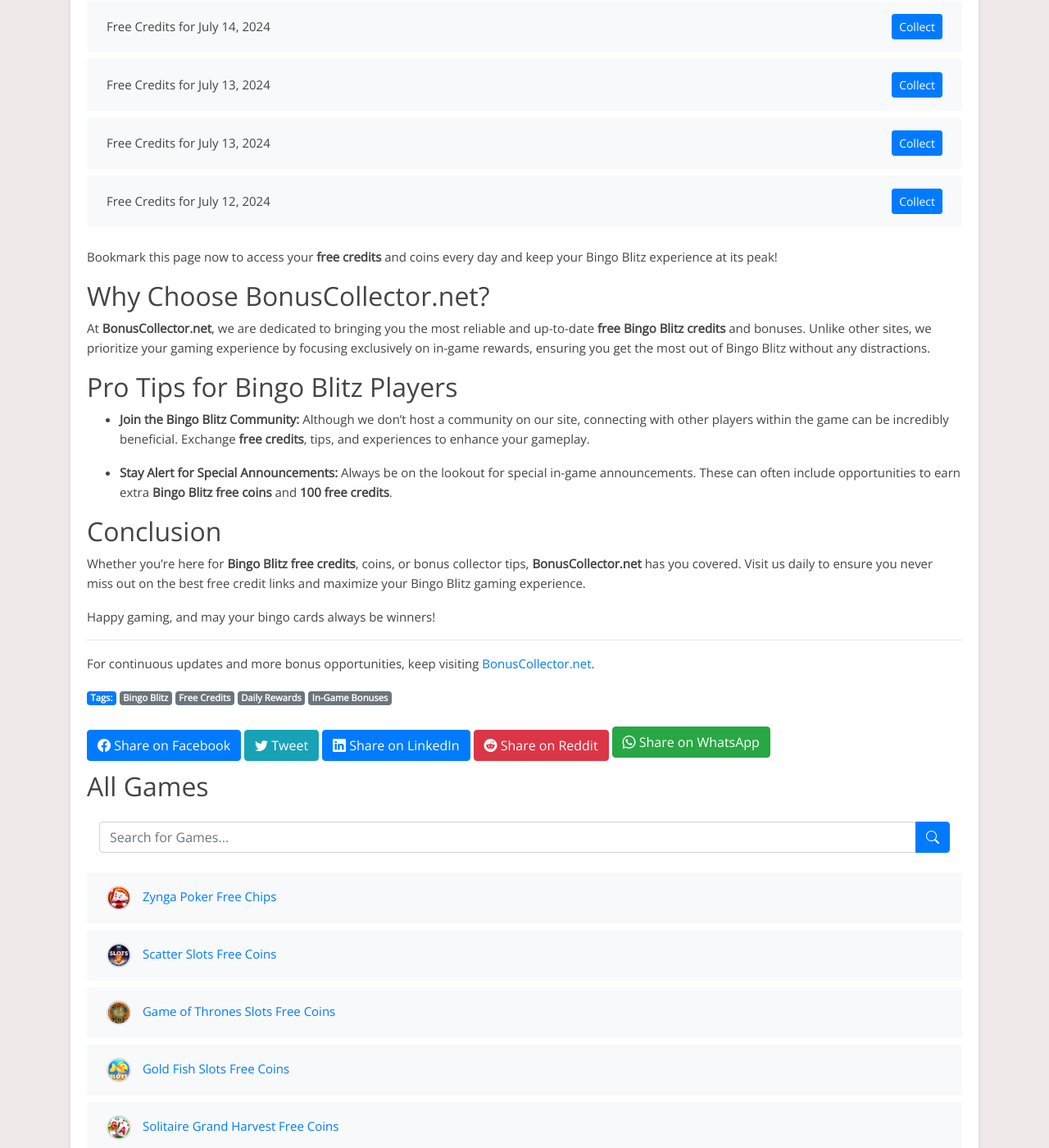
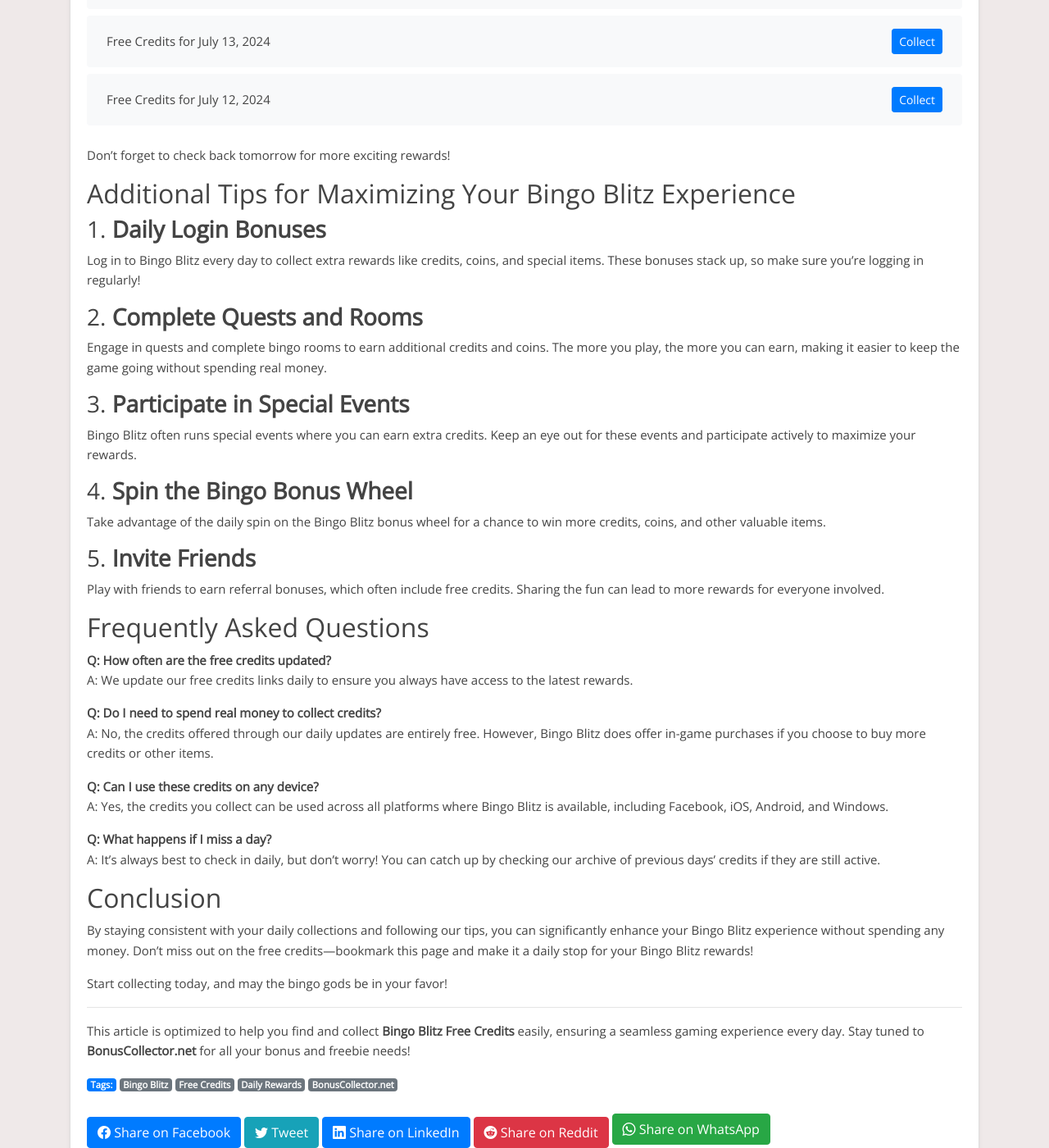
Before and after one commit to Prollad99/bs-net, a Jekyll site: the page built from _posts/2024-06-30-bingo-blitz.md, in a window 1280 px wide and 1400 px high, scrolled down 7743 px. Shown: the whole window at 82% size. Built offline with Jekyll 4.4.1, drawn with Linux system fonts in a browser that asks for light colours; nearby versions of some CDN libraries; comment, search, counter and statistics services are not loaded; some of the changed text lies outside the part shown.

Commit message:
Update 2024-06-30-bingo-blitz.md

```diff
--- a/_posts/2024-06-30-bingo-blitz.md
+++ b/_posts/2024-06-30-bingo-blitz.md
@@ -2,10 +2,10 @@
 layout: post
 title: "Bingo Blitz Free Credits: Today’s Free Links"
 date: 2024-06-30
-tags: [Bingo Blitz, Free Credits, Daily Rewards, In-Game Bonuses]
-description: "Unlock your Bingo Blitz free credits today! Explore our daily bonus collector tips, free coins, and exclusive rewards links to enhance your gameplay."
+tags: [Bingo Blitz, Free Credits, Daily Rewards, BonusCollector.net]
+author: BonusCollector.net
+description: "Stay updated with the latest Bingo Blitz Free Credits available daily. Collect your free credits and boost your gameplay experience!"
 lang: en
-author: "BonusCollector.net"
 permalink: /bingo-blitz-free-credits/
 image: /assets/images/bingo-blitz.webp
 include_file: bingo-blitz.html
@@ -13,51 +13,63 @@
 app_name: "Bingo Blitz Free Credits"
 ---
 
-Welcome to your ultimate hub for **Bingo Blitz free credits** and **Bingo Blitz bonus collector** strategies! Whether you're a seasoned player or new to the game, our daily updates ensure you never miss out on the latest **free Bingo Blitz credits**, coins, and rewards. Keep the fun going without spending a penny by bookmarking this page and checking back daily.
+Are you looking to maximize your Bingo Blitz experience without spending a dime? You're in the right place! Our daily updated list of **Bingo Blitz Free Credits** will ensure that you never miss out on the latest rewards. These credits are essential for purchasing bingo cards, boosting your gameplay, and enjoying all the exciting features Bingo Blitz has to offer.
 
-## How to Collect Bingo Blitz Free Credits and Coins
+## Why You Need Bingo Blitz Free Credits
 
-1. **Daily Rewards:**
-   - Don't miss out on your **free credits** by logging into Bingo Blitz every day. Collect your daily rewards and enhance your gameplay. Set a reminder to ensure you never skip a day!
+**Bingo Blitz Credits** are the primary in-game currency used to purchase bingo cards and other items necessary to play the game. Without enough credits, you won’t be able to fully enjoy the thrill of Bingo Blitz. Whether you're a seasoned player or just starting, collecting free credits daily can make a huge difference.
 
-2. **Special Events:**
-   - Participate in exclusive in-game events to unlock additional **Bingo Blitz free credits** and bonuses. These events often offer limited-time rewards that can give you a significant boost in your bingo journey.
+## How to Collect Free Credits Daily
 
-3. **Bingo Blitz Bonus Collector:**
-   - Use our **Bingo Blitz bonus collector** tips to maximize your daily rewards. We compile all the best strategies and links in one place, so you don't have to hunt them down.
+We update this page every day with the latest **Bingo Blitz Free Credits** links. Simply click on the links to claim your rewards instantly. It's quick, easy, and, best of all—completely free! Here’s how you can ensure you never miss a daily credit drop:
 
-4. **Gift Center & Daily Gifts:**
-   - The **Bingo Blitz daily gift** system allows you to send and receive **free credits** and power-ups with your friends. Make sure to exchange gifts daily to keep the credits flowing.
+- **Bookmark This Page:** Visit us daily to grab your free credits.
+- **Enable Notifications:** Stay informed about new credit releases by enabling notifications on your device.
+- **Check the Latest Rewards Below:** Click on the links provided to collect your free credits.
 
-5. **Email Subscriptions:**
-   - Subscribe to the Bingo Blitz newsletter to get **Bingo Blitz 100 free credits** and exclusive bonus packs sent directly to your email. These bonuses are easy to claim and can be a game-changer.
-
-## Today’s Bingo Blitz Free Credits Links
-
-Stay ahead of the game with the freshest **Bingo Blitz free coins and credits bonus collector** links updated daily:
+## Today’s Bingo Blitz Free Credits
 
 {% include bingo-blitz.html %}
 
-Bookmark this page now to access your **free credits** and coins every day and keep your Bingo Blitz experience at its peak!
+Don’t forget to check back tomorrow for more exciting rewards!
 
-## Why Choose BonusCollector.net?
+## Additional Tips for Maximizing Your Bingo Blitz Experience
 
-At **BonusCollector.net**, we are dedicated to bringing you the most reliable and up-to-date **free Bingo Blitz credits** and bonuses. Unlike other sites, we prioritize your gaming experience by focusing exclusively on in-game rewards, ensuring you get the most out of Bingo Blitz without any distractions.
+### 1. **Daily Login Bonuses**
+   Log in to Bingo Blitz every day to collect extra rewards like credits, coins, and special items. These bonuses stack up, so make sure you’re logging in regularly!
 
-## Pro Tips for Bingo Blitz Players
+### 2. **Complete Quests and Rooms**
+   Engage in quests and complete bingo rooms to earn additional credits and coins. The more you play, the more you can earn, making it easier to keep the game going without spending real money.
 
-- **Join the Bingo Blitz Community:**
-  Although we don’t host a community on our site, connecting with other players within the game can be incredibly beneficial. Exchange **free credits**, tips, and experiences to enhance your gameplay.
+### 3. **Participate in Special Events**
+   Bingo Blitz often runs special events where you can earn extra credits. Keep an eye out for these events and participate actively to maximize your rewards.
 
-- **Stay Alert for Special Announcements:**
-  Always be on the lookout for special in-game announcements. These can often include opportunities to earn extra **Bingo Blitz free coins** and **100 free credits**.
+### 4. **Spin the Bingo Bonus Wheel**
+   Take advantage of the daily spin on the Bingo Blitz bonus wheel for a chance to win more credits, coins, and other valuable items.
+
+### 5. **Invite Friends**
+   Play with friends to earn referral bonuses, which often include free credits. Sharing the fun can lead to more rewards for everyone involved.
+
+## Frequently Asked Questions
+
+**Q: How often are the free credits updated?**
+A: We update our free credits links daily to ensure you always have access to the latest rewards.
+
+**Q: Do I need to spend real money to collect credits?**
+A: No, the credits offered through our daily updates are entirely free. However, Bingo Blitz does offer in-game purchases if you choose to buy more credits or other items.
+
+**Q: Can I use these credits on any device?**
+A: Yes, the credits you collect can be used across all platforms where Bingo Blitz is available, including Facebook, iOS, Android, and Windows.
+
+**Q: What happens if I miss a day?**
+A: It’s always best to check in daily, but don’t worry! You can catch up by checking our archive of previous days' credits if they are still active.
 
 ## Conclusion
 
-Whether you're here for **Bingo Blitz free credits**, coins, or bonus collector tips, **BonusCollector.net** has you covered. Visit us daily to ensure you never miss out on the best free credit links and maximize your Bingo Blitz gaming experience.
+By staying consistent with your daily collections and following our tips, you can significantly enhance your Bingo Blitz experience without spending any money. Don’t miss out on the free credits—bookmark this page and make it a daily stop for your Bingo Blitz rewards!
 
-Happy gaming, and may your bingo cards always be winners!
+Start collecting today, and may the bingo gods be in your favor!
 
 ---
 
-For continuous updates and more bonus opportunities, keep visiting [BonusCollector.net](https://bonuscollector.net/).
+This article is optimized to help you find and collect **Bingo Blitz Free Credits** easily, ensuring a seamless gaming experience every day. Stay tuned to **BonusCollector.net** for all your bonus and freebie needs!
```
